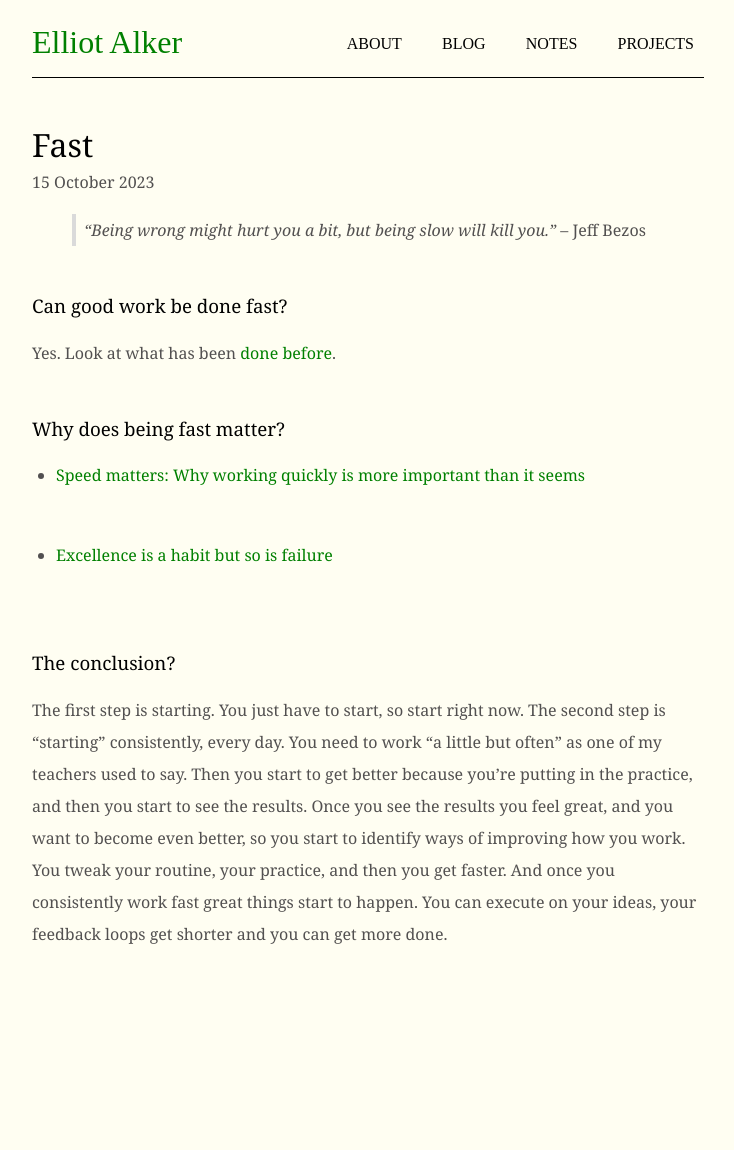
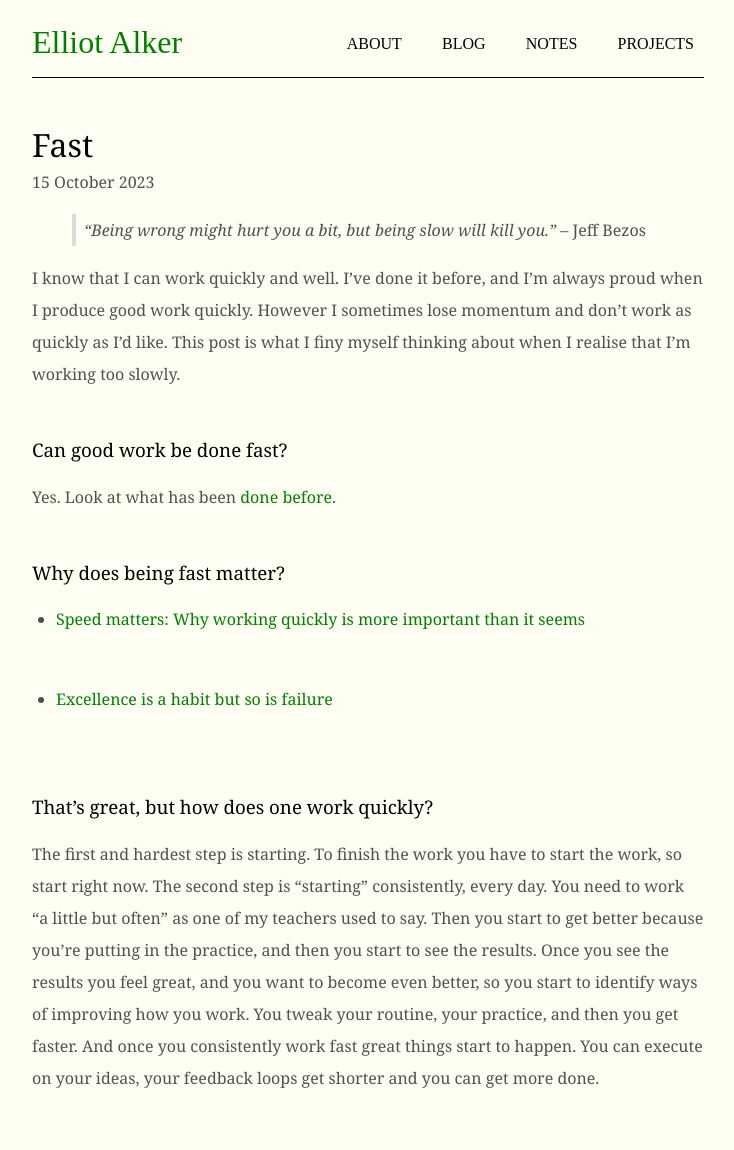
Before and after one commit to ealker/ealker.github.io, a Jekyll site: the page built from _posts/2023-10-15-fast.md, in a window 1280 px wide. Shown: the whole page, without its empty margins (272-1006 px from the left). Built offline with Jekyll 4.4.1, drawn with Linux system fonts in a browser that asks for light colours; before the commit the page ends 1006 px from its top, so only the background shows below that.

Commit message:
Updated posts

```diff
--- a/_posts/2023-10-15-fast.md
+++ b/_posts/2023-10-15-fast.md
@@ -5,6 +5,7 @@ title: Fast
 
 > *"Being wrong might hurt you a bit, but being slow will kill you."* -- Jeff Bezos
 
+I know that I can work quickly and well. I've done it before, and I'm always proud when I produce good work quickly. However I sometimes lose momentum and don't work as quickly as I'd like. This post is what I finy myself thinking about when I realise that I'm working too slowly.
 
 ### Can good work be done fast?
 Yes. Look at what has been [done before](https://patrickcollison.com/fast).
@@ -16,9 +17,9 @@ Yes. Look at what has been [done before](https://patrickcollison.com/fast).
 - [Excellence is a habit but so is failure](https://awesomekling.github.io/Excellence-is-a-habit-but-so-is-failure/)
 
 
-### The conclusion?
+### That's great, but how does one work quickly?
 
-The first step is starting. You just have to start, so start right now.
+The first and hardest step is starting. To finish the work you have to start the work, so start right now.
 The second step is "starting" consistently, every day. You need to work "a little but often" as one of my teachers used to say.
 Then you start to get better because you're putting in the practice, and then you start to see the results.
 Once you see the results you feel great, and you want to become even better, so you start to identify ways of improving how you work.
```
Also changed, not shown: _drafts/2020-10-25-dont-know.md (renamed from _posts/2020-10-25-dont-know.md, +4 -0 lines), _posts/2021-06-29-a-new-monitor.md (+1 -3 lines).
